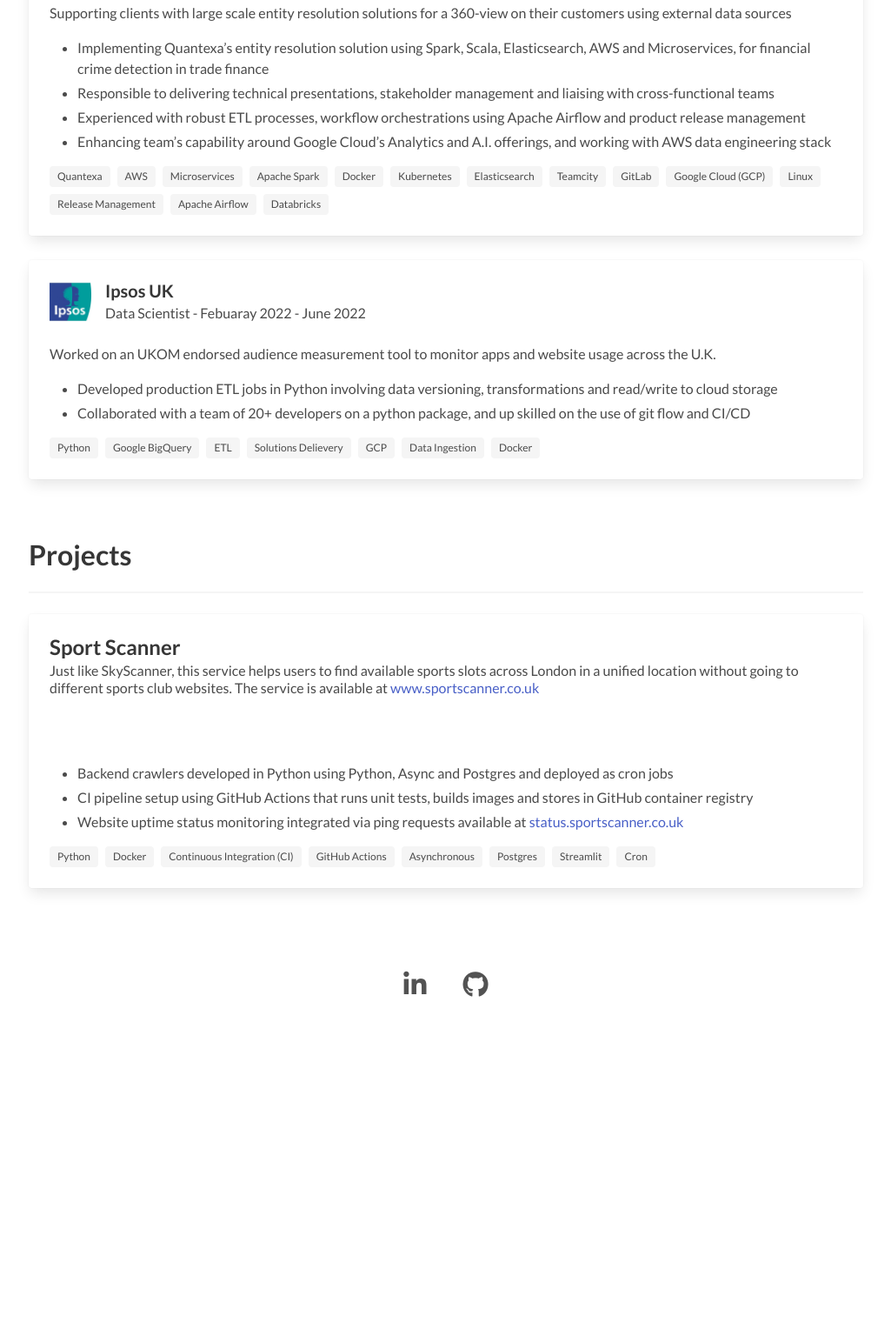
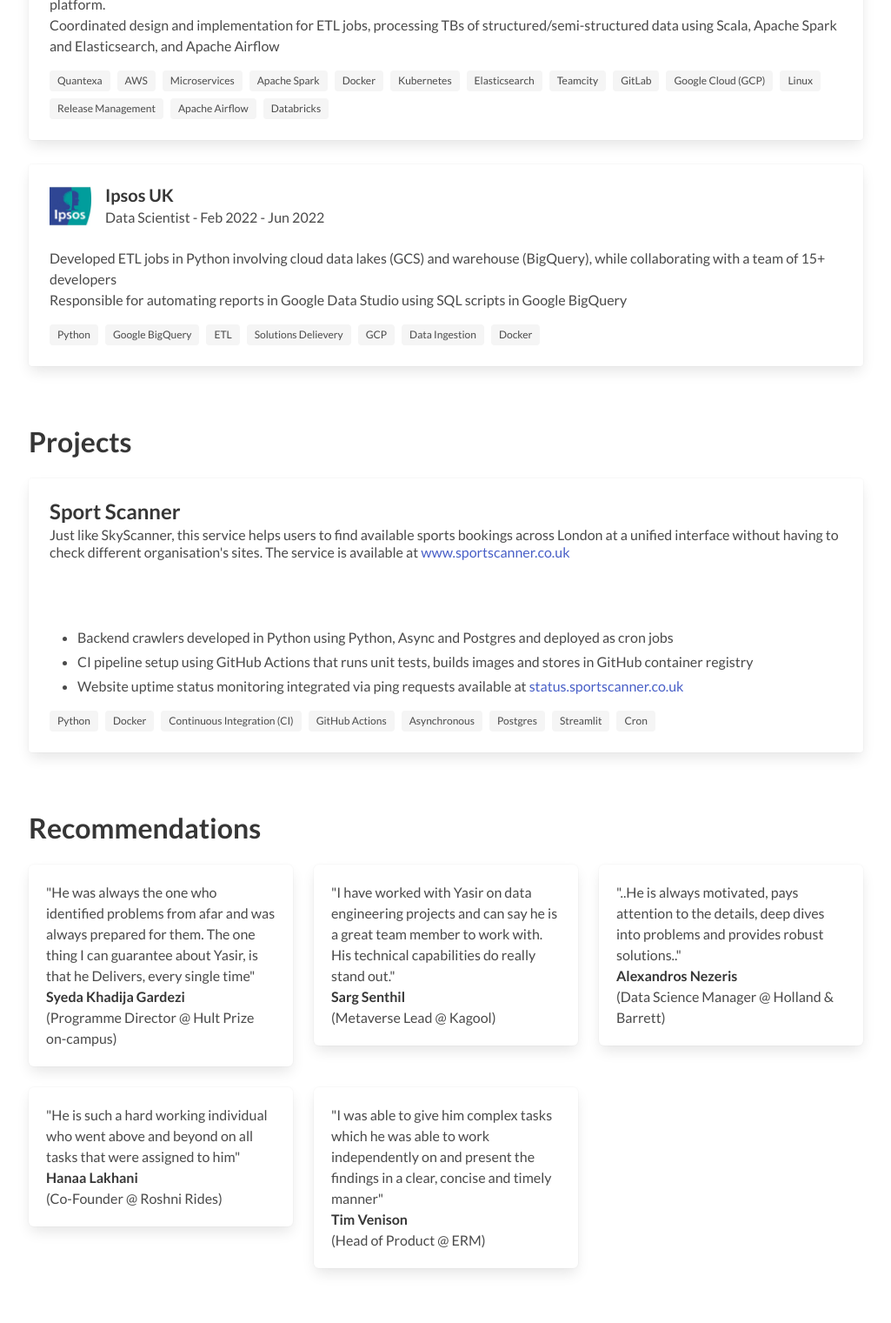
Before and after one commit to yasir-khalid/yasir-khalid.github.io, a plain HTML site: page docs/index.html in a window 1280 px wide. Shown: the part 939-2460 px from the top of the page at 87% size, without its empty margins (127-1152 px from the left). Before the commit the page ends 2159 px from the top, so only its background shows below. Drawn offline with Linux system fonts and the light colour scheme; grey boxes are pictures that could not be loaded.

Commit message:
updated README for colloboration and updated current structure to include recommendations

```diff
--- a/docs/index.html
+++ b/docs/index.html
@@ -27,11 +27,11 @@
             <h2 class="subtitle">
               Assistant Manager (Data Engineering/Analytics)
             </h2>
-            <p>
+            <!-- <p>
               <a href="docs/resume.pdf" class="icon has-text-light">
                 <i class="fas fa-file-pdf"></i> <strong>Resume</strong>
               </a>
-            </p>
+            </p> -->
           </div>
         </div>
       </div>
@@ -43,16 +43,22 @@
       <h1 class="title">About Me</h1>
       <hr />
       <p>
-        I am an Assistant manager at KPMG UK, and implement data-driven solutions for Tier-1 banks using Spark, Elasticsearch, Microservices and AWS; and over the past 4 years specialising in data engineering, analytical workloads and enterprise release management <br><br>
-        Currently I’m implementing Quantexa’s platform for financial crime using large-scale entity resolution, and big data analytics - while working closely with clients, and delivering stakeholder meetings, using Agile and Scrum methodologies. <br><br>
-        I am gaining experience in different stages of a product development lifecycle, and focus on explaining complex technical products in a simplistic way using analogies and diagrams; while supporting end to end solutions for clients.
-      </p>
+        I am an Assistant manager at KPMG UK, and implement data-driven solutions for Tier-1 banks using Spark, Elasticsearch, Microservices and AWS. Over the past 4 years I have specialised towards data engineering, analytical workloads, backend and entity resolution frameworks (Quantexa).
+      </p><br>
+      <div class="columns is-multiline">
+        <div class="column is-full-desktop is-full-tablet is-full-mobile">
+            <div class="box">
+                <p>"Yasir's technical and problem-solving prowess combined with his ability to convey ideas and communicate effectively make him a superb Change-professional and will give him an extremely high ceiling for his career progress."</p>
+                <p><strong>Sam Heard</strong><br><span>(Project Manager @ NatWest)</span></p>
+            </div>
+        </div>
+      </div>
     </div>
   </section>
+
   <section class="section">
     <div class="container">
       <h1 class="title">Experience</h1>
-      <hr />
       <div class="card">
         <div class="card-content">
           <div class="media">
@@ -63,19 +69,13 @@
             </div>
             <div class="media-content">
               <p class="title is-5">KPMG UK</p>
-              <p class="subtitle is-6">Assistant Manager (Data/Analytics) - July 2022 - Currently</p>
+              <p class="subtitle is-6">Assistant Manager (Data Engineering) - Jul 2022 - Present</p>
             </div>
           </div>
           <div class="content">
-            <p> Supporting clients with large scale entity resolution solutions for a 360-view on their customers using external data sources
+            <p> Helping Tier-1 banking clients with large scale data ingestion, entity resolution and risk monitoring solutions using Quantexa platform.<br>
+              Coordinated design and implementation for ETL jobs, processing TBs of structured/semi-structured data using Scala, Apache Spark and Elasticsearch, and Apache Airflow
             </p>
-            <ul>
-              <li>Implementing Quantexa’s entity resolution solution using Spark, Scala, Elasticsearch, AWS and Microservices, for financial crime
-                detection in trade finance</li>
-              <li>Responsible to delivering technical presentations, stakeholder management and liaising with cross-functional teams</li>
-              <li>Experienced with robust ETL processes, workflow orchestrations using Apache Airflow and product release management</li>
-              <li>Enhancing team’s capability around Google Cloud’s Analytics and A.I. offerings, and working with AWS data engineering stack</li>
-            </ul>
             <div class="tags">
               <span class="tag">Quantexa</span>
               <span class="tag">AWS</span>
@@ -105,18 +105,13 @@
             </div>
             <div class="media-content">
               <p class="title is-5">Ipsos UK</p>
-              <p class="subtitle is-6">Data Scientist - Febuaray 2022 - June 2022</p>
+              <p class="subtitle is-6">Data Scientist - Feb 2022 - Jun 2022</p>
             </div>
           </div>
           <div class="content">
-            <p> Worked on an UKOM endorsed audience measurement tool to monitor apps and website usage across the U.K.
+            <p> Developed ETL jobs in Python involving cloud data lakes (GCS) and warehouse (BigQuery), while collaborating with a team of 15+ developers<br>
+              Responsible for automating reports in Google Data Studio using SQL scripts in Google BigQuery
             </p>
-            <ul>
-              <li>Developed production ETL jobs in Python involving data versioning, transformations and read/write to cloud storage
-              </li>
-              <li>Collaborated with a team of 20+ developers on a python package, and up skilled on the use of git flow and CI/CD
-              </li>
-            </ul>
             <div class="tags">
               <span class="tag">Python</span>
               <span class="tag">Google BigQuery</span>
@@ -132,17 +127,15 @@
     </div>
   </section>
 
-
   <section class="section">
     <div class="container">
       <h1 class="title">Projects</h1>
-      <hr />
       <div class="card">
         <div class="card-content">
           <div class="content">
             <p class="title is-4">Sport Scanner</p>
-            <p class="subtitle is-6">Just like SkyScanner, this service helps users to find available sports slots
-              across London in a unified location without going to different sports club websites.
+            <p class="subtitle is-6">Just like SkyScanner, this service helps users to find available sports bookings
+              across London at a unified interface without having to check different organisation's sites.
               The service is available at <a href="https://www.sportscanner.co.uk/" target="_blank">www.sportscanner.co.uk</a>
             </p>
             <iframe src="https://status.sportscanner.co.uk/badge?theme=light" width="250" height="30" frameborder="0" scrolling="no"></iframe>
@@ -169,15 +162,51 @@
     </div>
   </section>
 
+  <section class="section">
+  <div class="container">
+    <h1 class="title">Recommendations</h1>
+      <div class="columns is-multiline">
+        <div class="column is-one-third-desktop is-one-third-tablet is-full-mobile">
+          <div class="box">
+              <p>"He was always the one who identified problems from afar and was always prepared for them. The one thing I can guarantee about Yasir, is that he Delivers, every single time"</p>
+              <p><strong>Syeda Khadija Gardezi</strong><br><span>(Programme Director @ Hult Prize on-campus)</span></p>
+          </div>
+        </div>
+        <div class="column is-one-third-desktop is-one-third-tablet is-hidden-mobile">
+            <div class="box">
+                <p>"I have worked with Yasir on data engineering projects and can say he is a great team member to work with. His technical capabilities do really stand out."</p>
+                <p><strong>Sarg Senthil</strong><br><span>(Metaverse Lead @ Kagool)</span></p>
+            </div>
+        </div>
+        <div class="column is-one-third-desktop is-one-third-tablet is-hidden-mobile">
+            <div class="box">
+                <p>"..He is always motivated, pays attention to the details, deep dives into problems and provides robust solutions.."</p>
+                <p><strong>Alexandros Nezeris</strong><br><span>(Data Science Manager @ Holland & Barrett)</span></p>
+            </div>
+        </div>
+        <div class="column is-one-third-desktop is-one-third-tablet is-half-mobile">
+          <div class="box">
+              <p>"He is such a hard working individual who went above and beyond on all tasks that were assigned to him"</p>
+              <p><strong>Hanaa Lakhani</strong><br><span>(Co-Founder @ Roshni Rides)</span></p>
+          </div>
+      </div>
+
+        <div class="column is-one-third-desktop is-one-third-tablet is-half-mobile">
+            <div class="box">
+                <p>"I was able to give him complex tasks which he was able to work independently on and present the findings in a clear, concise and timely manner"</p>
+                <p><strong>Tim Venison</strong><br><span>(Head of Product @ ERM)</span></p>
+            </div>
+        </div>
+    </div>
+</div>
+</section>
+
   <footer>
     <div class="row">
       <div class="twelve columns">
         <ul class="social-links">
             <li><a href="https://www.linkedin.com/in/yasir-khalid/" target="_blank"><i class="fa fa-linkedin"></i></a></li>
             <li><a href="https://github.com/yasir-khalid/" target="_blank"><i class="fa fa-github"></i></a></li>
-             <!-- <li><a href="https://twitter.com/<>" target="_blank"><i class="fa fa-twitter"></i></a></li> -->
-             <!-- <li><a href="https://www.facebook.com/<>" target="_blank"><i class="fa fa-facebook"></i></a></li>
-             <li><a href="https://www.instagram.com/<>/" target="_blank"><i class="fa fa-instagram"></i></a></li> -->
         </ul>
       </div>
     </div>
--- a/src/src/styles.scss
+++ b/src/src/styles.scss
@@ -90,3 +90,12 @@
 // Flickity - begin
 .carousel-cell {width:100%}
 // Flickity - end
+
+.columns {
+    display: flex;
+    flex-wrap: wrap;
+}
+
+.column {
+    flex-grow: 1;
+}
```
Also changed, not shown: README.md (added), docs/css/main.bundle.css, 1 other file. Lines whose indentation alone changed are shown as unchanged.
